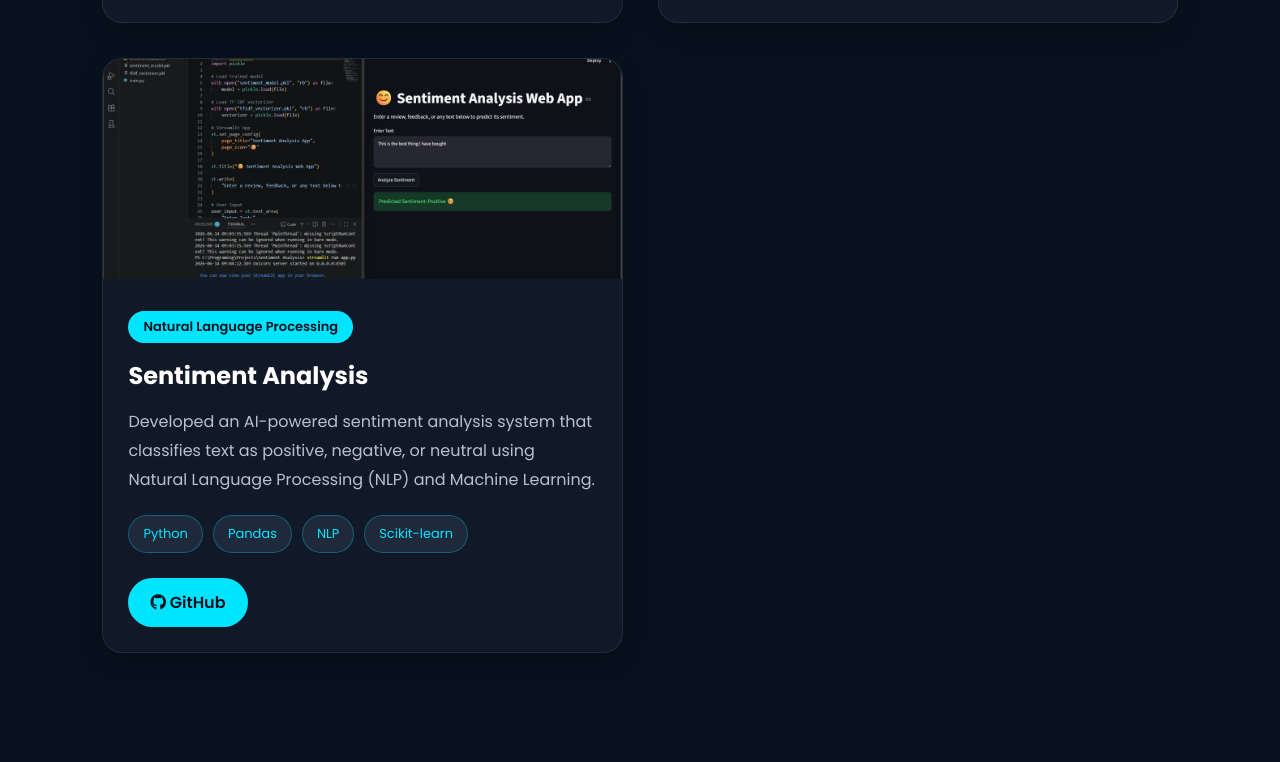
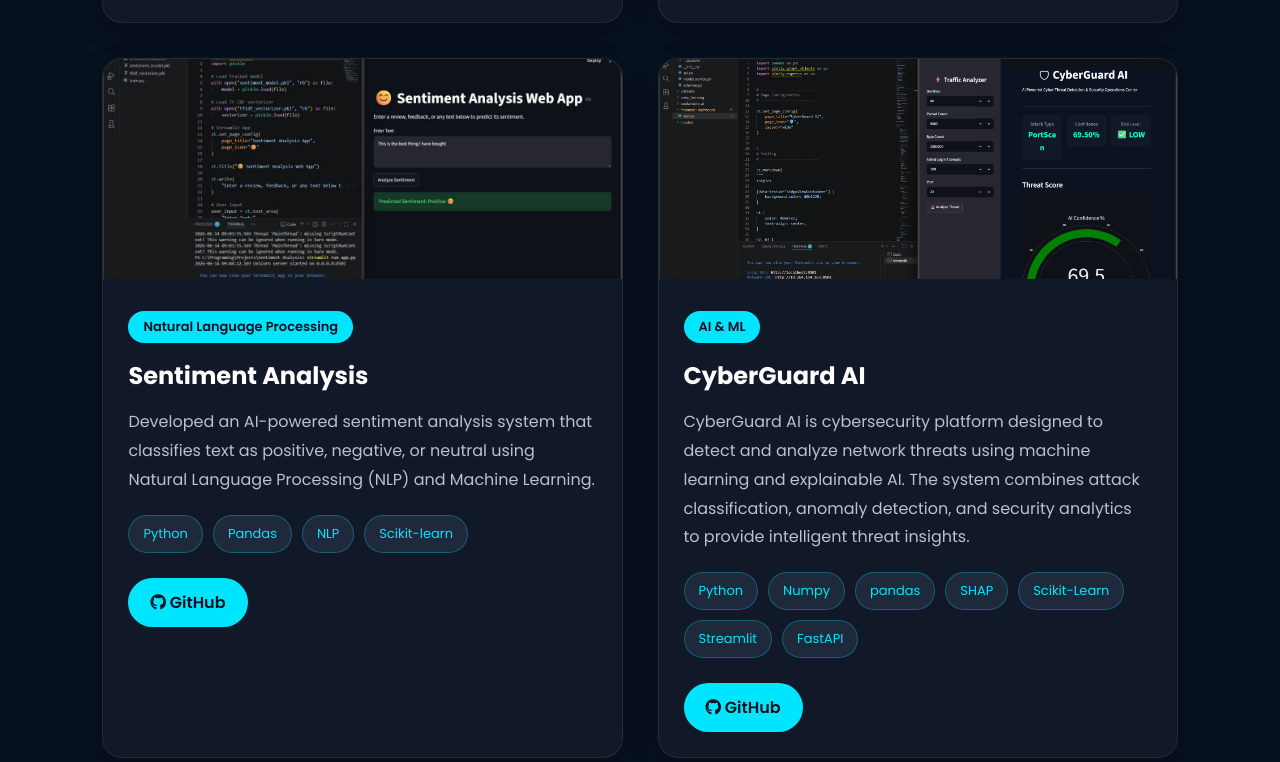
Before and after one commit to Aniketkr09/Portfolio-Website, a plain HTML site: page index.html in a window 1280 px wide. Shown: the part 4143-4905 px from the top of the page. Drawn offline with nearby package versions, Linux system fonts and the light colour scheme; animation ran at ten frames a second.

Commit message:
Update index.html

```diff
--- a/index.html
+++ b/index.html
@@ -32,9 +32,11 @@
     <!-- Navbar -->
     <nav class="navbar">
 
+
         <div class="logo">
-            <a href="#">Portfolio</a>
+            <a href="#"> Portfolio</a>
         </div>
+
 
         <ul class="nav-links">
 
@@ -416,7 +418,43 @@
 
             </div>
 
-        </div>
+            <!-- Project 4 -->
+            <div class="project-card">
+
+                <img src="assets/project4.jpg" alt="CyberGuard AI">
+
+                <div class="project-content">
+
+                    <span class="project-tag">AI & ML</span>
+
+                    <h3>CyberGuard AI</h3>
+
+                    <p>CyberGuard AI is cybersecurity platform designed to detect and analyze network threats using
+                        machine learning and explainable AI. The system combines attack classification, anomaly
+                        detection, and security analytics to provide intelligent threat insights.
+                    </p>
+
+                    <div class="tech-stack">
+                        <span>Python</span>
+                        <span>Numpy</span>
+                        <span>pandas</span>
+                        <span>SHAP</span>
+                        <span>Scikit-Learn</span>
+                        <span>Streamlit</span>
+                        <span>FastAPI</span>
+                    </div>
+
+                    <div class="project-buttons">
+
+                        <a href="https://github.com/Aniketkr09/CyberGuard-AI" target="_blank" class="github-btn">
+                            <i class="fa-brands fa-github"></i> GitHub
+                        </a>
+
+                    </div>
+
+                </div>
+
+            </div>
 
     </section>
 
@@ -481,8 +519,8 @@
                     <p>
                         • Developed AI Resume Screening System.<br>
                         • Built House Price Prediction Model.<br>
-                        • Created Sentiment Analysis using Machine Learning.
-                    </p>
+                        • Created Sentiment Analysis using Machine Learning.<br>
+                        • Built CyberGuard AI using AI & ML.
 
                 </div>
 
@@ -534,7 +572,8 @@
 
             </div>
 
-            <!-- Certificate 2 -->
+
+ <!-- Certificate 2 -->
             <div class="certificate-item">
 
                 <div class="certificate-content">
@@ -587,7 +626,6 @@
             </div>
 
         </div>
-
     </section>
 
     <!-- ==========================
```
